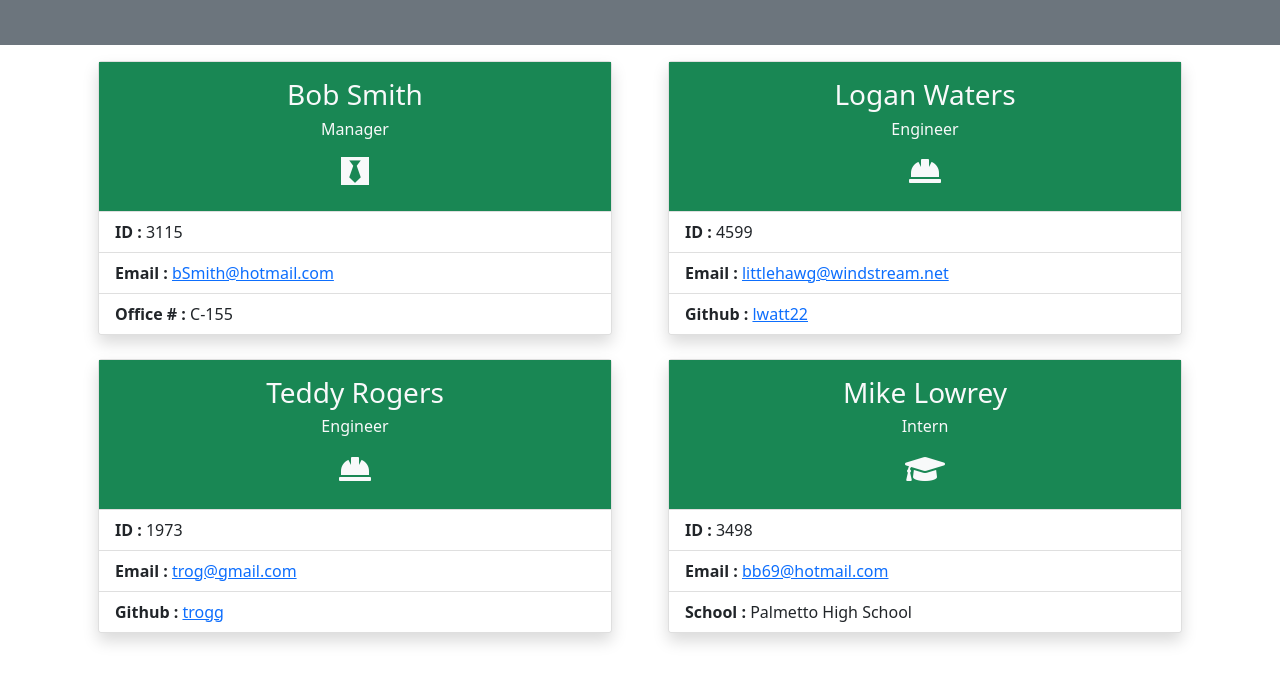
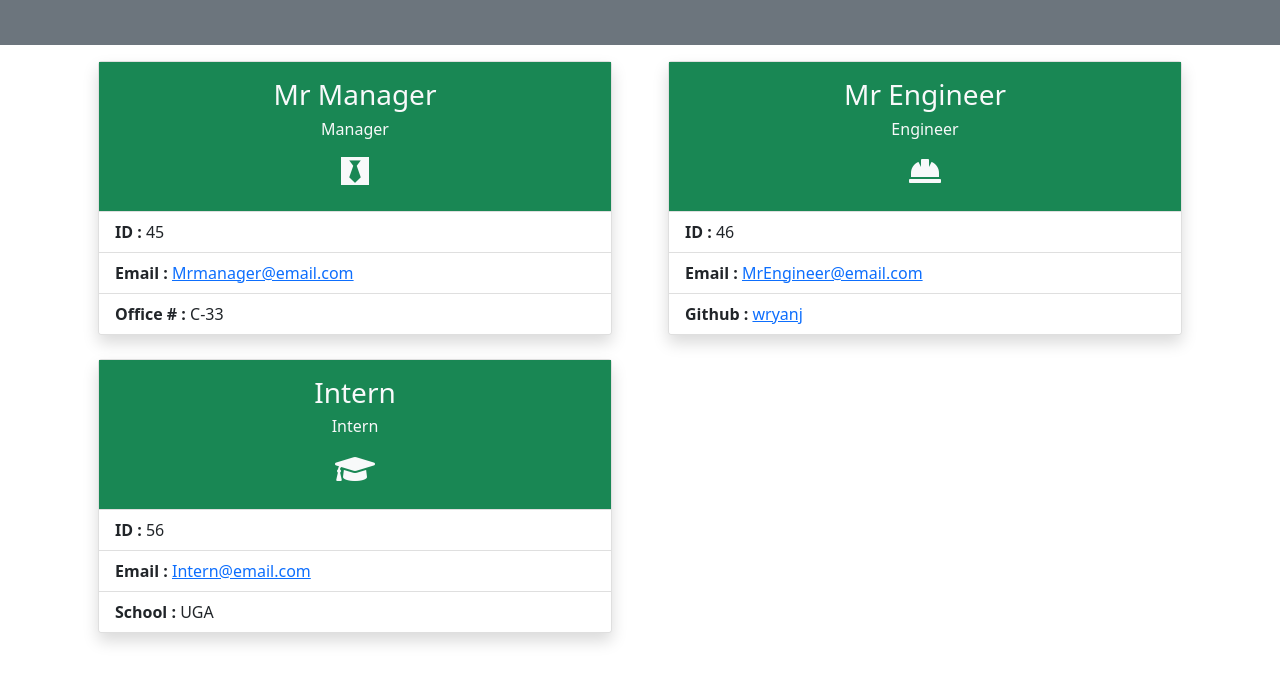
Before and after one commit to wryanj/gt_fsf_hw10_team_profile_generator, a website: page rendered_files_html/teamportfolio.html in a window 1280 px wide. Shown: the part 109-792 px from the top of the page. Drawn offline with nearby package versions, Linux system fonts and the light colour scheme.

Commit message:
updated readme again with title fix

```diff
--- a/rendered_files_html/teamportfolio.html
+++ b/rendered_files_html/teamportfolio.html
@@ -36,14 +36,14 @@
                     <div class="col">
                         <div class="card shadow rounded mx-3">
                             <div class="card-body text-center text-light bg-success">
-                                <h5 class="card-title fs-3">Bob Smith</h5>
+                                <h5 class="card-title fs-3">Mr Manager</h5>
                                 <h6>Manager</h6>
                                 <span class="fs-2"><i class="fab fa-black-tie"></i></span>
                             </div>
                             <ul class="list-group list-group-flush">
-                                <li class="list-group-item"><span class="fw-bold">ID : </span><span>3115</span></li>
-                                <li class="list-group-item"><span class="fw-bold">Email : </span><a href = "mailto:bSmith@hotmail.com">bSmith@hotmail.com</a></li>
-                                <li class="list-group-item"><span class="fw-bold">Office # : </span><span>C-155</span></li>
+                                <li class="list-group-item"><span class="fw-bold">ID : </span><span>45</span></li>
+                                <li class="list-group-item"><span class="fw-bold">Email : </span><a href = "mailto:Mrmanager@email.com">Mrmanager@email.com</a></li>
+                                <li class="list-group-item"><span class="fw-bold">Office # : </span><span>C-33</span></li>
                             </ul>
                         </div>
                     </div>
@@ -52,14 +52,14 @@
                     <div class="col">
                         <div class="card shadow rounded mx-3">
                             <div class="card-body text-center text-light bg-success">
-                                <h5 class="card-title fs-3">Logan Waters</h5>
+                                <h5 class="card-title fs-3">Mr Engineer</h5>
                                 <h6>Engineer</h6>
                                 <span class="fs-2"><i class="fas fa-hard-hat"></i></i></span>
                             </div>
                             <ul class="list-group list-group-flush">
-                                <li class="list-group-item"><span class="fw-bold">ID : </span><span>4599</span></li>
-                                <li class="list-group-item"><span class="fw-bold">Email : </span><a href = "mailto:littlehawg@windstream.net">littlehawg@windstream.net</a></li>
-                                <li class="list-group-item"><span class="fw-bold">Github : </span><a href = "https://www.github.com/lwatt22">lwatt22</a></li>
+                                <li class="list-group-item"><span class="fw-bold">ID : </span><span>46</span></li>
+                                <li class="list-group-item"><span class="fw-bold">Email : </span><a href = "mailto:MrEngineer@email.com">MrEngineer@email.com</a></li>
+                                <li class="list-group-item"><span class="fw-bold">Github : </span><a href = "https://www.github.com/wryanj">wryanj</a></li>
                             </ul>
                         </div>
                     </div>
@@ -68,30 +68,14 @@
                     <div class="col">
                         <div class="card shadow rounded mx-3">
                             <div class="card-body text-center text-light bg-success">
-                                <h5 class="card-title fs-3">Teddy Rogers</h5>
-                                <h6>Engineer</h6>
-                                <span class="fs-2"><i class="fas fa-hard-hat"></i></i></span>
-                            </div>
-                            <ul class="list-group list-group-flush">
-                                <li class="list-group-item"><span class="fw-bold">ID : </span><span>1973</span></li>
-                                <li class="list-group-item"><span class="fw-bold">Email : </span><a href = "mailto:trog@gmail.com">trog@gmail.com</a></li>
-                                <li class="list-group-item"><span class="fw-bold">Github : </span><a href = "https://www.github.com/trogg">trogg</a></li>
-                            </ul>
-                        </div>
-                    </div>
-
-
-                    <div class="col">
-                        <div class="card shadow rounded mx-3">
-                            <div class="card-body text-center text-light bg-success">
-                                <h5 class="card-title fs-3">Mike Lowrey</h5>
+                                <h5 class="card-title fs-3">Intern</h5>
                                 <h6>Intern</h6>
                                 <span class="fs-2"><i class="fas fa-graduation-cap"></i></span>
                             </div>
                             <ul class="list-group list-group-flush">
-                                <li class="list-group-item"><span class="fw-bold">ID : </span><span>3498</span></li>
-                                <li class="list-group-item"><span class="fw-bold">Email : </span><a href = "mailto:bb69@hotmail.com">bb69@hotmail.com</a></li>
-                                <li class="list-group-item"><span class="fw-bold">School : </span><span>Palmetto High School</span></li>
+                                <li class="list-group-item"><span class="fw-bold">ID : </span><span>56</span></li>
+                                <li class="list-group-item"><span class="fw-bold">Email : </span><a href = "mailto:Intern@email.com">Intern@email.com</a></li>
+                                <li class="list-group-item"><span class="fw-bold">School : </span><span>UGA</span></li>
                             </ul>
                         </div>
                     </div>
```
Also changed, not shown: README.md.
